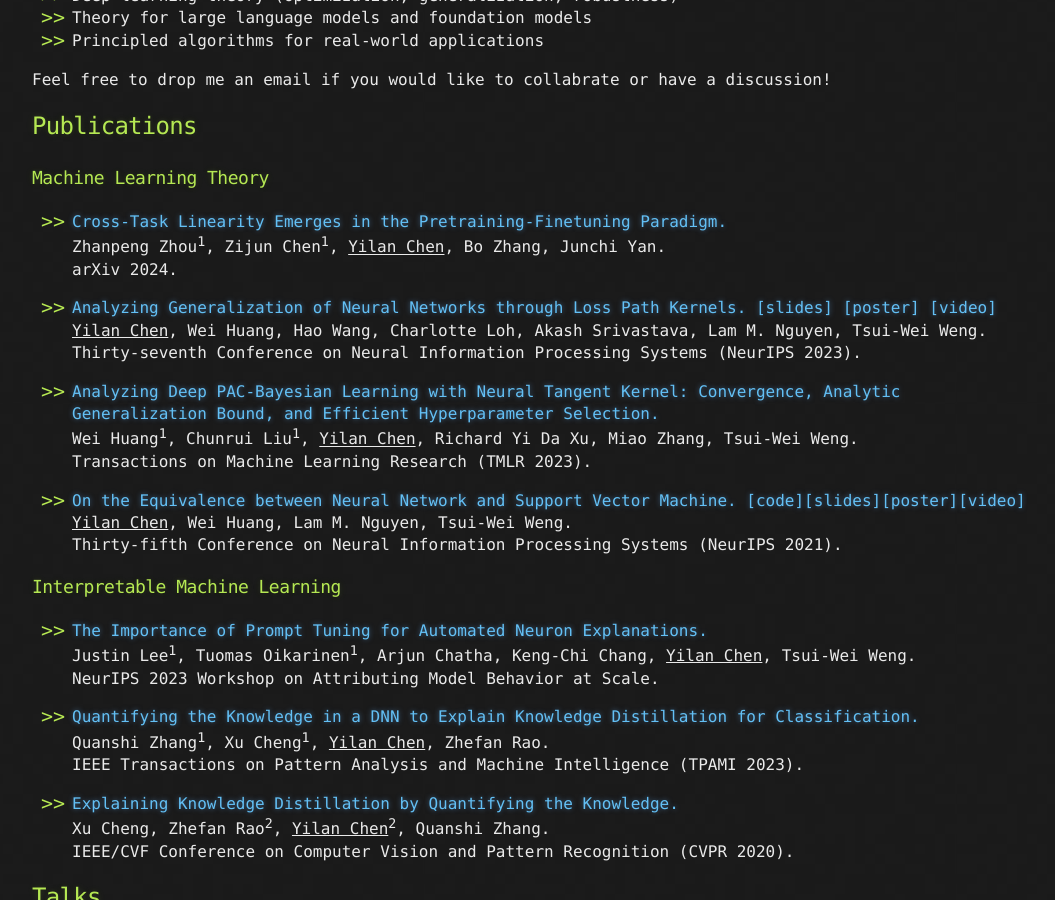
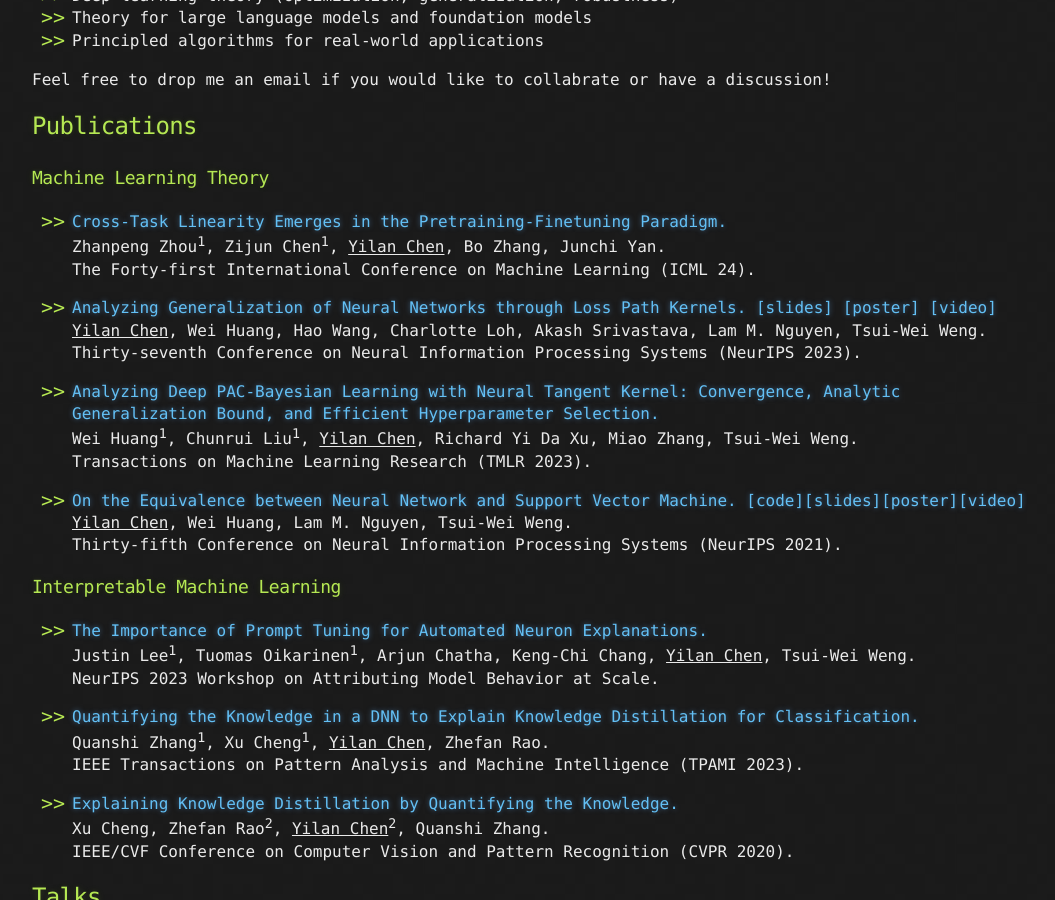
Before and after one commit to yilanchen6/yilanchen6.github.io, a Jekyll site: the page built from index.md, in a window 1280 px wide and 900 px high, scrolled down 661 px. Shown: the whole window, without its empty margins (108-1163 px from the left). Built offline with Jekyll 4.4.1, drawn with Linux system fonts in a browser that asks for light colours.

Commit message:
Update index.md

```diff
--- a/index.md
+++ b/index.md
@@ -58,7 +58,7 @@ Feel free to drop me an email if you would like to collabrate or have a discussi
 ### Machine Learning Theory
 - [Cross-Task Linearity Emerges in the Pretraining-Finetuning Paradigm.](https://arxiv.org/pdf/2402.03660.pdf)<br>
 Zhanpeng Zhou<sup>1</sup>, Zijun Chen<sup>1</sup>, <u>Yilan Chen</u>, Bo Zhang, Junchi Yan.<br>
-arXiv 2024.
+The Forty-first International Conference on Machine Learning (ICML 24).
 
 - [Analyzing Generalization of Neural Networks through Loss Path Kernels.](https://openreview.net/pdf?id=8Ba7VJ7xiM) [[slides]](/files/LPK.pdf) [[poster]](/files/LPK_poster.pdf) [[video]](https://nips.cc/virtual/2023/poster/72664)<br>
 <u>Yilan Chen</u>, Wei Huang, Hao Wang, Charlotte Loh, Akash Srivastava, Lam M. Nguyen, Tsui-Wei Weng.<br>
```
